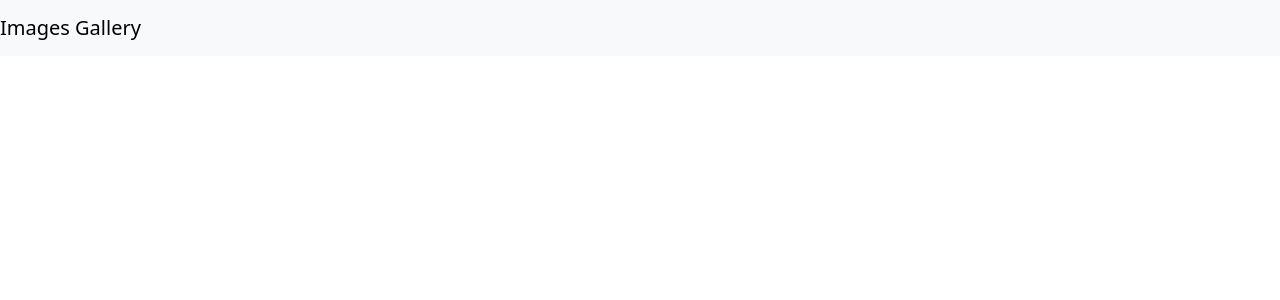
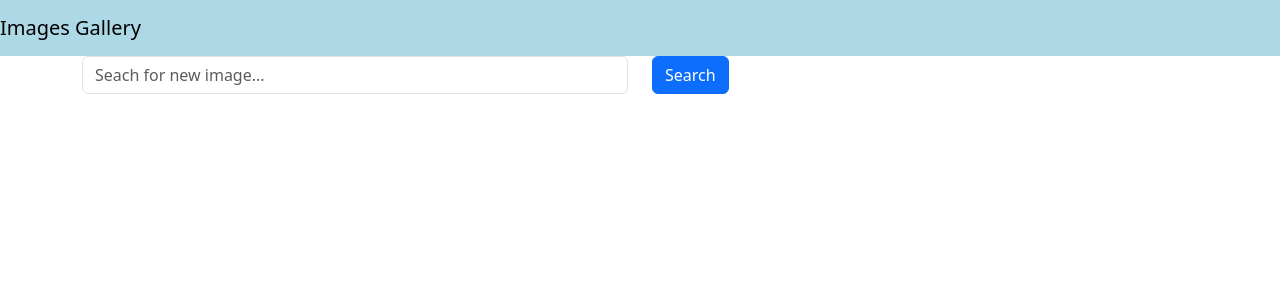
Before and after one commit to Prabhu0712/frontend, a React (Create React App) app: page / in a window 1280 px wide. Shown: the top 300 px of the page. Built offline with nearby package versions, Linux system fonts and the light colour scheme.

Commit message:
Add Search component and update Header

```diff
--- a/src/App.js
+++ b/src/App.js
@@ -1,12 +1,14 @@
-import 'bootstrap/dist/css/bootstrap.min.css';
-import Header from './components/Header';
+import "bootstrap/dist/css/bootstrap.min.css";
+import Header from "./components/Header";
+import Search from "./components/Search";
 
 const App = () => {
   return (
     <div>
-      <Header title="Images Gallery"/>
+      <Header title="Images Gallery" />
+      <Search />
     </div>
   );
-}
+};
 
 export default App;
--- a/src/components/Header.js
+++ b/src/components/Header.js
@@ -1,9 +1,12 @@
 import React from 'react';
 import { Navbar } from 'react-bootstrap';
 
+const NavbarStyle = {
+    backgroundColor: 'lightblue',
+}
 const Header = ({title}) => {
     return (
-        <Navbar bg="light" variant="light">
+        <Navbar style={NavbarStyle} variant="light">
             <Navbar.Brand href="/">{title}</Navbar.Brand>
         </Navbar>
     )
--- /dev/null
+++ b/src/components/Search.js
@@ -0,0 +1,23 @@
+import React from "react";
+import { Container, Row, Col, Form, Button } from "react-bootstrap";
+
+const Search = () => {
+  return (
+    <Container>
+      <Row>
+        <Form>
+          <Row>
+            <Col>
+              <Form.Control placeholder="Seach for new image..." />
+            </Col>
+            <Col>
+              <Button variant="primary" type="submit">Search</Button>
+            </Col>
+          </Row>
+        </Form>
+      </Row>
+    </Container>
+  );
+};
+
+export default Search;
```
